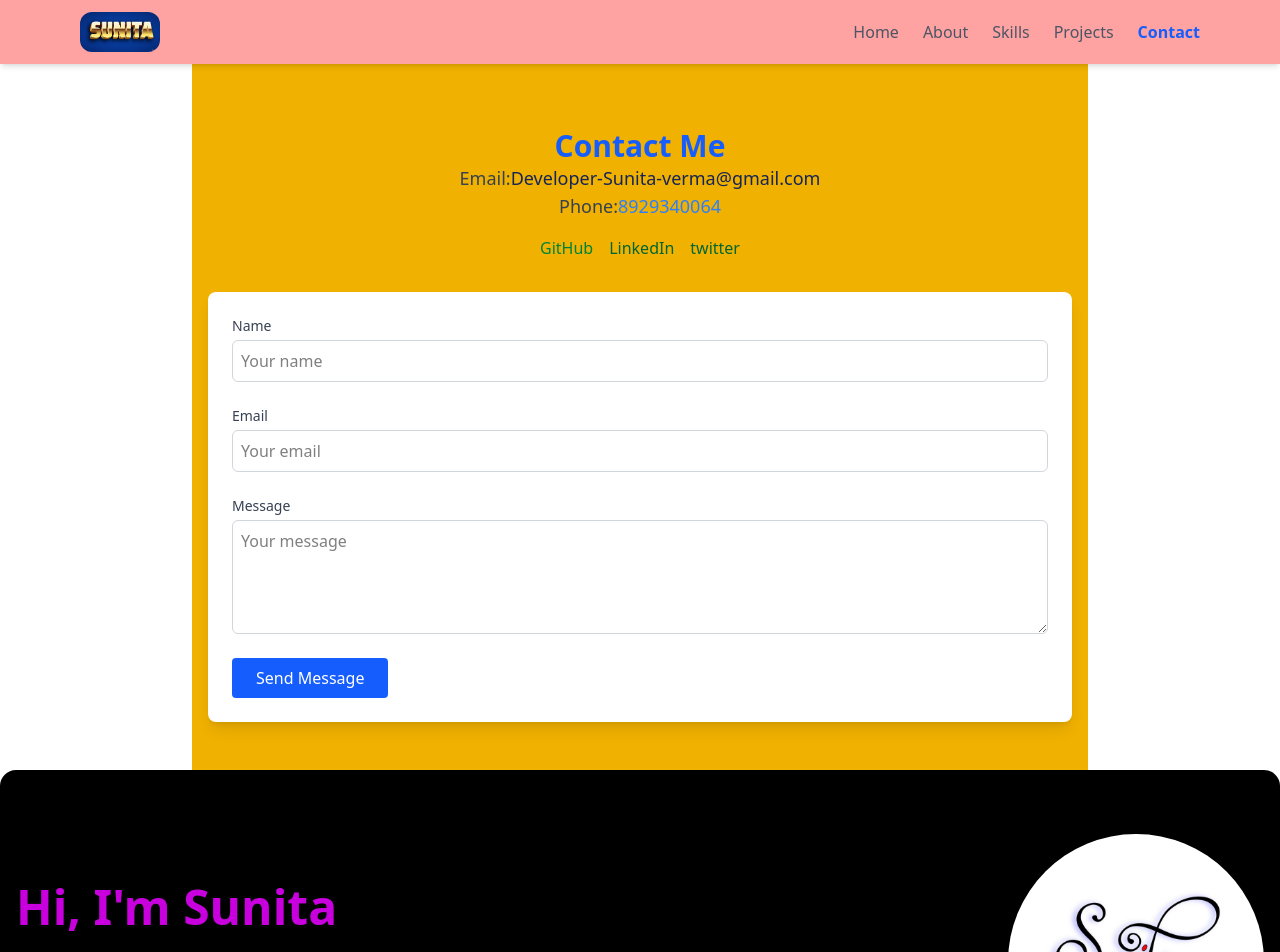
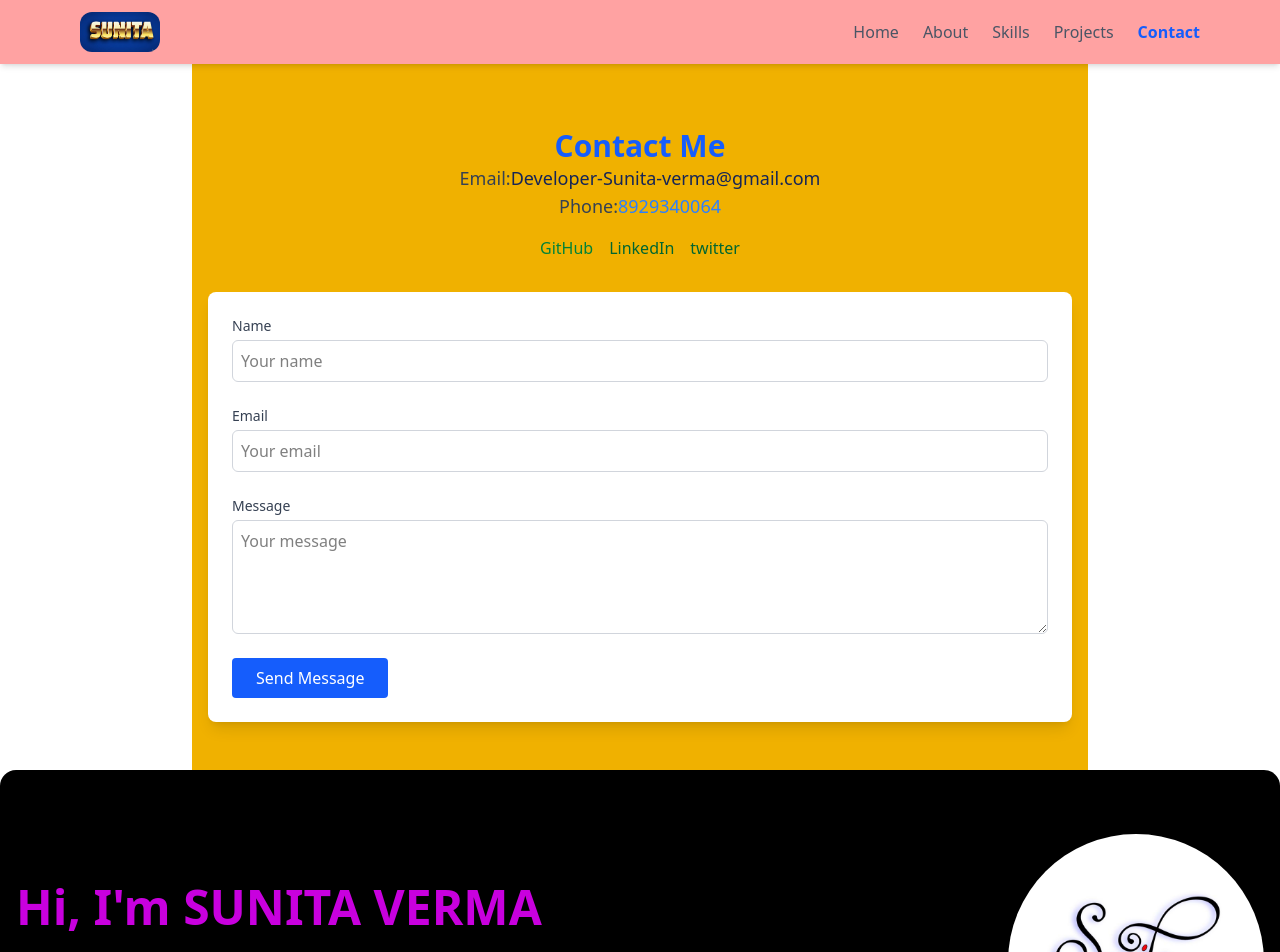
Before and after one commit to sunita0987/MY-WEBSITE, a React (Vite) app: page /contact in a window 1280 px wide. Shown: the top 952 px of the page. Built offline with nearby package versions, Linux system fonts and the light colour scheme.

Commit message:
hero-section chnage

```diff
--- a/src/components/HeroSection.jsx
+++ b/src/components/HeroSection.jsx
@@ -7,7 +7,7 @@ const Hero = () => {
       <div className="container mx-auto flex flex-col-reverse md:flex-row items-center justify-between">
         <div className="text-center md:text-left max-w-xl">
           <h1 className="text-4xl md:text-5xl font-bold mb-4 text-fuchsia-600">
-            Hi, I'm Sunita
+            Hi, I'm SUNITA VERMA
           </h1>
           <p className="text-lg md:text-xl text-sky-700 mb-6">
             Front-End Developer
```
